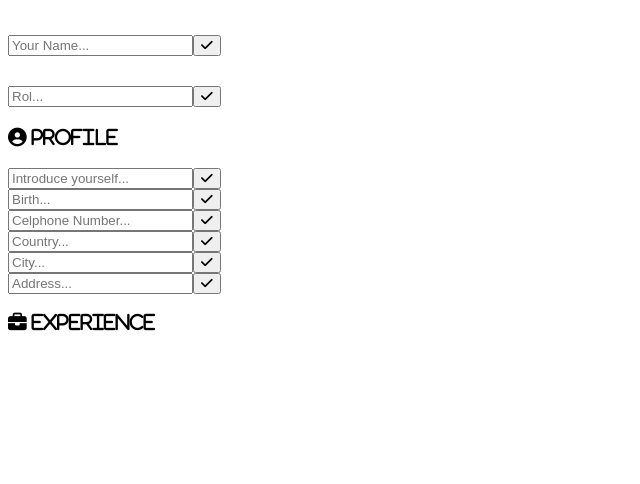
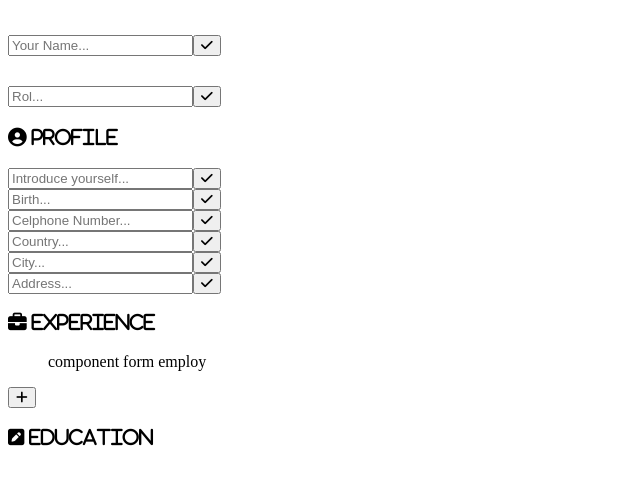
Before and after one commit to fl-martin/cv-application, a React (Create React App) app: page / in a window 1280 px wide. Shown: the top 484 px of the page, without its empty margins (0-640 px from the left). Built offline with nearby package versions, Linux system fonts and the light colour scheme.

Commit message:
employ component

```diff
--- a/src/components/Education.js
+++ b/src/components/Education.js
@@ -9,7 +9,13 @@ class Education extends Component {
 		};
 	}
 	render() {
-		return <div></div>;
+		return (
+			<div>
+				<h3>
+					<i className="fas fa-pen-square"> Education</i>
+				</h3>
+			</div>
+		);
 	}
 }
 
--- a/src/components/Employ.js
+++ b/src/components/Employ.js
@@ -3,9 +3,11 @@ import React, { Component } from "react";
 class Employ extends Component {
 	constructor(props) {
 		super(props);
+		this.state = {
+			employ: { data: "", editing: true },
+		};
 	}
 	render() {
-		console.log(this.props.employList);
 		if (this.props.employList) {
 			const employList = this.props.employList.map((element, index) => {
 				<li key={index}>
@@ -19,7 +21,10 @@ class Employ extends Component {
 				</li>;
 			});
 			return employList;
-		} else return null;
+		}
+		if (this.props.addingEmploy) {
+			return <div>component form employ</div>;
+		}
 	}
 }
 
--- a/src/components/Experience.js
+++ b/src/components/Experience.js
@@ -12,9 +12,26 @@ class Experience extends Component {
 				year_end: "",
 				description: "",
 			},
+			addingEmploy: true,
 			employArray: [],
 		};
+		this.addEmploy = this.addEmploy.bind(this);
+		this.saveEmploy = this.saveEmploy.bind(this);
+		this.removeEmploy = this.removeEmploy.bind(this);
 	}
+
+	addEmploy() {
+		console.log("aa");
+	}
+
+	saveEmploy() {
+		this.employArray.push(this.state.employ);
+	}
+
+	removeEmploy() {
+		console.log("removed");
+	}
+
 	render() {
 		return (
 			<div>
@@ -22,8 +39,16 @@ class Experience extends Component {
 					<i className="fas fa-briefcase"> Experience</i>
 				</h3>
 				<ul id="employList">
-					<Employ employArray={this.state.employArray}></Employ>
+					<Employ
+						employArray={this.state.employArray}
+						saveEmploy={this.saveEmploy}
+						removeEmploy={this.removeEmploy}
+						addingEmploy={this.state.addingEmploy}
+					></Employ>
 				</ul>
+				<button onClick={this.addEmploy}>
+					<i className="fas fa-plus"></i>
+				</button>
 			</div>
 		);
 	}
```
Also changed, not shown: src/components/employEducationForm.js (added).
